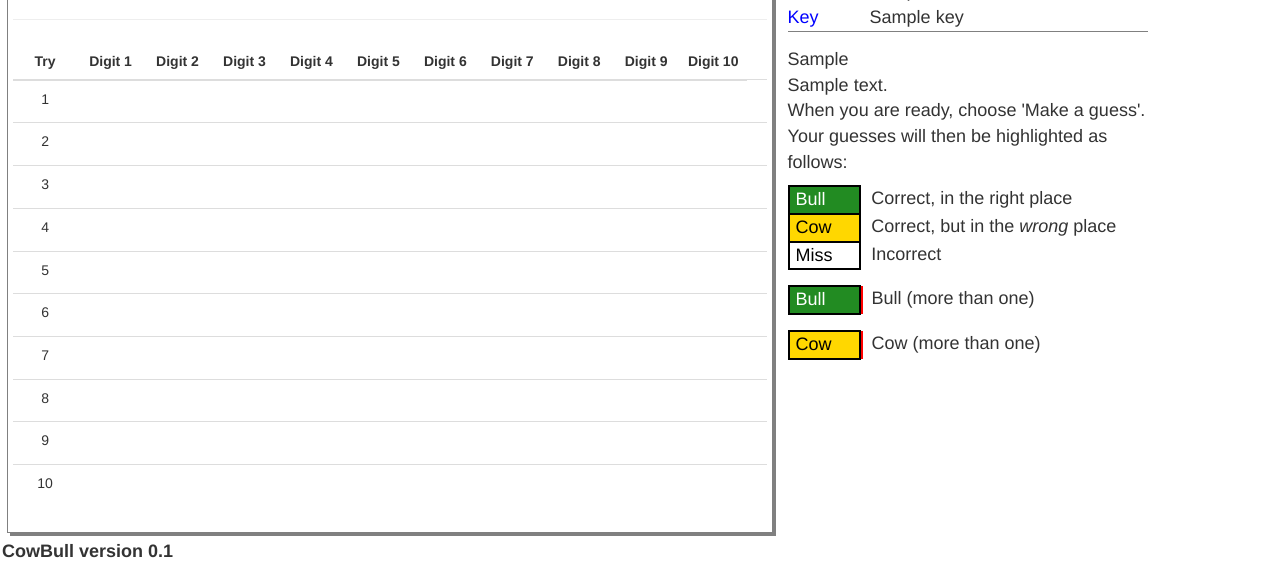
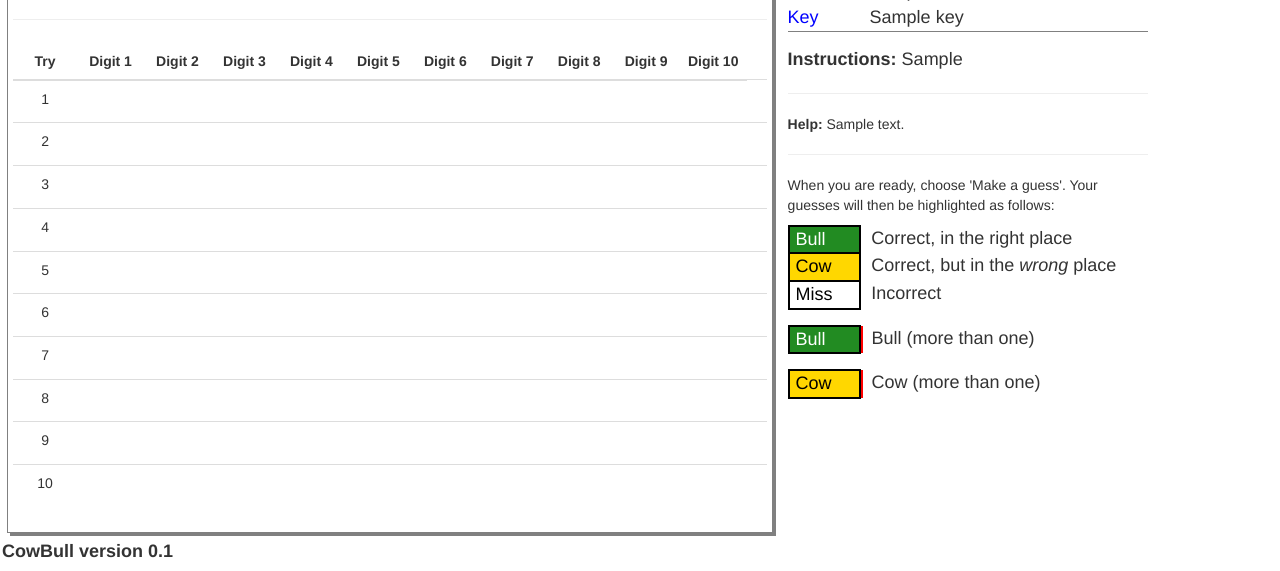
Before and after one commit to samueltauil/python_cowbull_webapp, a Python web app: template templates/playgame.html in a window 1280 px wide. Shown: the part 229-800 px from the top of the page. Run offline with Jinja, Linux system fonts and the light colour scheme; the template is opened without the code that fills it: most values are stand-ins (such as "Sample title", 1, 10 or a date in 2020).

Commit message:
Update index.html and playgame.html to get instructions and help text from server.

```diff
--- a/templates/index.html
+++ b/templates/index.html
@@ -6,10 +6,12 @@
 
 {% block instructions %}
 <p>
-    {{modes_instructions}}
+    <strong>Instructions: </strong>{{modes_instructions}}
 </p>
 <p>
-    {{modes_notes}}<br>The following game modes are offered:
+    <em>Additional: </em>{{modes_notes}}
+    <hr/>
+    <br>The following game modes are offered:
 </p>
 <p>
     <ul>
--- a/templates/playgame.html
+++ b/templates/playgame.html
@@ -95,10 +95,10 @@
     </tr>
 </table>
 <p>
-    {{modes_instructions}}
-    <br>
-    {{modes_notes}}
-    <br>
+    <strong>Instructions: </strong>{{modes_instructions}}
+    <hr/>
+    <strong>Help: </strong>{{modes_notes}}
+    <hr/>
     When you are ready, choose 'Make a guess'. Your guesses will then be
     highlighted as follows:
 </p>
```
